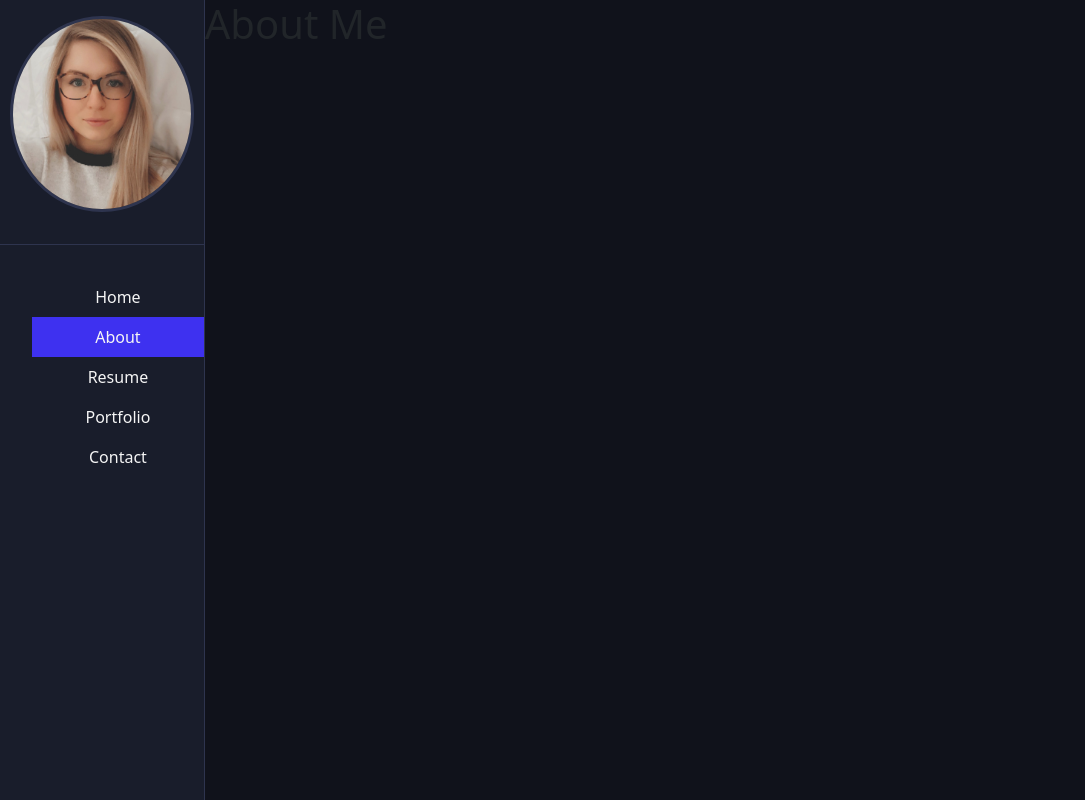
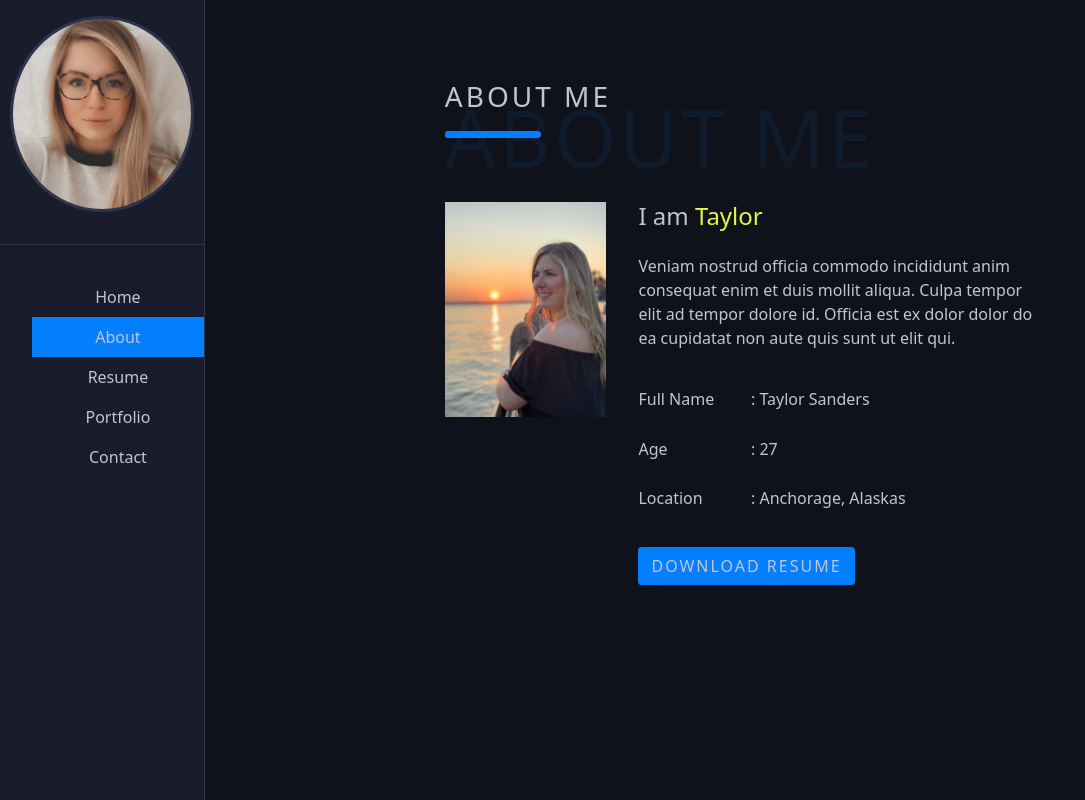
Before and after one commit to justpeachy8688/react-with-me, a React (Create React App) app: page /about in a window 1280 px wide. Shown: the top 800 px of the page, without its empty margins (0-1085 px from the left). Built offline with nearby package versions, Linux system fonts and the light colour scheme.

Commit message:
organized styles + info on about me page, pic

```diff
--- /dev/null
+++ b/src/components/ImageSection/ImageSection.js
@@ -0,0 +1,34 @@
+import React from 'react'
+import about from "../../img/CHS-img.jpeg";
+
+function ImageSection() {
+    return (
+        <div className="ImageSection">
+            <div className="img">
+                <img className="about-image" src={about} alt="" />
+            </div>
+            <div className="about-info">
+                <h4>I am <span>Taylor</span></h4>
+                <p className="about-text">
+                    Veniam nostrud officia commodo incididunt anim consequat enim et duis mollit aliqua. Culpa tempor elit ad tempor dolore id. Officia est ex dolor dolor do ea cupidatat non aute quis sunt ut elit qui.
+                    </p>
+                <div className="about-details">
+                    <div className="left-section">
+                        <p>Full Name </p>
+                        <p>Age </p>
+                        <p>Location </p>
+                    </div>
+                    <div className="right-section">
+                        <p>: Taylor Sanders</p>
+                        <p>: 27</p>
+                        <p>: Anchorage, Alaskas</p>
+                    </div>
+                </div>
+                <button className="btn">Download Resume</button>
+            </div>
+        </div>
+
+    )
+}
+
+export default ImageSection;
--- a/src/components/Navbar/Navbar.css
+++ b/src/components/Navbar/Navbar.css
@@ -6,6 +6,11 @@
 }
 
 img {
+    width: 100%;
+    object-fit: cover;
+}
+
+.nav-img {
     width: 90%;
     /* padding-bottom: 30px; */
     border-radius: 100%;
@@ -14,7 +19,7 @@ img {
 }
 
 .footer {
-    color: aliceblue;
+    color: #c2c5d1;
     background-color: #191d2b;
     font-family: 'M PLUS Rounded 1c', sans-serif;
 }
@@ -38,12 +43,12 @@ img {
 .nav-item a {
     text-decoration: none;
     font-size: inherit;
-    color: whitesmoke;
+    color: #c2c5d1;
     display: block;
     padding: .5rem 0;
     position: relative;
 }
 
 .active {
-    background-color: #3e31f0;
+    background-color: #037FFF;
 }
--- a/src/components/Navbar/Navbar.js
+++ b/src/components/Navbar/Navbar.js
@@ -8,7 +8,7 @@ function Navbar() {
         <div className="NavBar">
             <nav className="nav">
                 <div className="profile">
-                    <img src={image1} />
+                    <img className="nav-img" src={image1} />
                 </div>
                 <ul className="nav-items">
                     <li className="nav-item">
--- /dev/null
+++ b/src/components/SkillsSection/SkillsSection.js
@@ -0,0 +1,17 @@
+import React from 'react'
+
+function Skills({skill, progress}) {
+    return (
+        <div className="skills">
+<div className="skills-container">
+    <h5 className="skill-title">{skill}</h5>
+    <div className="skill-bar">
+    <p className="skill-text">{progress}</p>
+        <div className="skill-progress"></div>
+    </div>
+</div>
+        </div>
+    )
+}
+
+export default Skills;
--- /dev/null
+++ b/src/components/Title/Title.css
@@ -0,0 +1,38 @@
+.title {
+    text-transform: uppercase;
+    font-size: 2rem;
+    color: #c2c5d1;
+    position: relative;
+    padding-bottom: 1rem;
+    letter-spacing: 3px;
+}
+
+.title::before {
+    content: "";
+    bottom: 0;
+    position: absolute;
+    left: 0;
+    background-color: #037FFF;
+    width: 6rem;
+    height: .4rem;
+    border-radius: 50px;
+}
+
+.title::after {
+    content: "";
+    bottom: 0;
+    position: absolute;
+    left: 0;
+    background-color: #037FFF;
+    width: 3rem;
+    height: .4rem;
+    border-radius: 50px;
+}
+
+.title span {
+    position: absolute;
+    top: 15%;
+    left: 0;
+    font-size: 5rem;
+    opacity: 0.07;
+}
--- /dev/null
+++ b/src/components/Title/Title.js
@@ -0,0 +1,17 @@
+import React from 'react';
+import "./Title.css";
+
+function Title({ title, span }) {
+    return (
+        <div>
+            <div className="title">
+                <h3>
+                    {title}
+                    <span>{span}</span>
+                </h3>
+            </div>
+        </div>
+    )
+}
+
+export default Title;
--- a/src/pages/About.js
+++ b/src/pages/About.js
@@ -1,9 +1,15 @@
 import React from 'react';
+import Title from "../components/Title/Title";
+import ImageSection from "../components/ImageSection/ImageSection";
+import SkillsSection from "../components/SkillsSection/SkillsSection";
 
 function About() {
     return (
         <div className="About">
-            <h1>About Me</h1>
+            <Title title={'About Me'} span={'About Me'} />
+            <ImageSection />
+            <Title title={'Skills'} span={'Skills'} />
+            <SkillsSection skill={'Javascript'} progress={'70%'}/>
         </div>
     )
 }
--- /dev/null
+++ b/src/styles/About.css
@@ -0,0 +1,72 @@
+.ImageSection {
+    display: flex;
+    margin-top: 4rem;
+    height: 70vh;
+    margin-bottom: 4rem;
+}
+
+h4 {
+    color: #c2c5d1;
+    font-size: 2rem;
+    ;
+}
+
+h4 span {
+    color: rgb(221, 248, 68);
+    ;
+}
+
+.about-info {
+    margin-left: 2rem;
+}
+
+.about-text {
+    padding: 1rem 0;
+}
+
+.img {
+    width: 100%;
+    height: 30vh;
+    /* height: 50vh; */
+}
+
+.about-details {
+    display: flex;
+}
+
+.about-details p {
+    padding: .3rem 0;
+}
+
+.right-section {
+    margin-left: 2.3rem;
+}
+
+.btn {
+    padding: 2rem;
+    background-color: #037FFF !important;
+    outline: none;
+    border: none;
+    font-family: inherit;
+    font-size: inherit;
+    text-transform: uppercase;
+    cursor: pointer;
+    letter-spacing: 2px;
+    margin-top: 1rem;
+    color: #c2c5d1 !important;
+}
+
+.btn::after {
+    width: 0;
+    content: "";
+    height: .3rem;
+    left: 0;
+    bottom: 0;
+    background-color: red;
+    position: absolute;
+    transition: all 0.4s ease-in-out;
+}
+
+.btn:hover::after {
+    width: 100%;
+}
--- a/src/App.css
+++ b/src/styles/App.css
@@ -1,9 +1,14 @@
-@import '../src/components/Navbar/Navbar.css';
+@import '../components/Navbar/Navbar.css';
+@import './About.css';
 
 body {
-  color: #a4aca4;
+  color: #c2c5d1;
   font-family: 'M PLUS Rounded 1c', sans-serif;
   font-size: .2rem;
+}
+
+span {
+  color: #037FFF;
 }
 
 /* .App {
--- a/src/layout.css
+++ b/src/styles/layout.css
@@ -14,3 +14,7 @@
     display: grid;
     position: relative;
 }
+
+.main-content .content {
+    margin: 5rem 15rem;
+}
--- a/src/typography.css
+++ b/src/styles/typography.css
@@ -18,5 +18,9 @@
 }
 
 p {
-    color: whitesmoke;
+    color: #c2c5d1;
 }
+
+h1 {
+    color: #c2c5d1;
+}
```
Also changed, not shown: src/App.js (+4 -6 lines), src/img/CHS-img.jpeg (added), src/img/placeholder.png (added).
